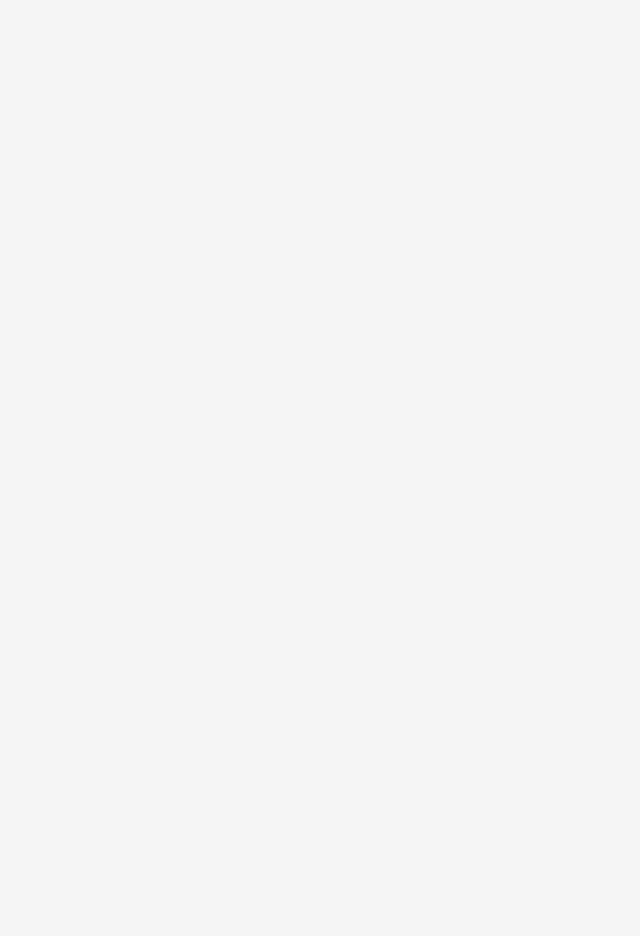
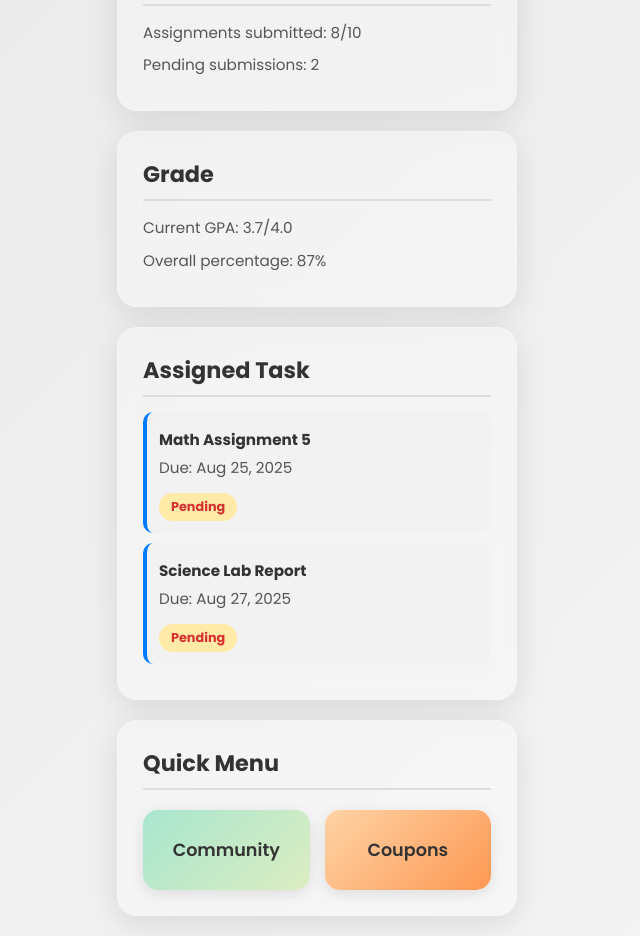
Before and after one commit to elizalsmn/CTG4-2025, a React (Create React App) app in the folder frontend/: page /home in a window 1280 px wide. Before the commit this address had no page. Shown: the part 380-1316 px from the top of the page, without its empty margins (323-963 px from the left). Before the commit the page ends 800 px from the top, so only its background shows below. Built offline with nearby package versions, Linux system fonts and the light colour scheme.

Commit message:
Homepage without linkage to other pages yet

```diff
--- a/frontend/src/App.js
+++ b/frontend/src/App.js
@@ -1,12 +1,12 @@
-import logo from './logo.svg';
 import './App.css';
 import { BrowserRouter as Router, Routes, Route } from 'react-router-dom';
 import Signup from './components/Signup';
 import Signup2 from './components/Signup2';
 import TakeVideo from './components/TakeVideo';
-import AsgInfo from './components/AsgInfo'
-import LessonsLibrary from './components/LessonsLibrary'
+import AsgInfo from './components/AsgInfo';
+import LessonsLibrary from './components/LessonsLibrary';
 import Leaderboard from './components/Leaderboard';
+import HomePage from './components/HomePage';
 
 function App() {
   return (
@@ -21,6 +21,7 @@ function App() {
           <Route path="/" element={<Signup />} />
           <Route path="/signup2" element={<Signup2 />} />
           <Route path="/leaderboard" element={<Leaderboard />} />
+          <Route path="/home" element={<HomePage />} />
         </Routes>
       </div>
     </Router>
--- /dev/null
+++ b/frontend/src/components/HomePage.css
@@ -0,0 +1,187 @@
+.home-page {
+  min-height: 100vh;
+  background: linear-gradient(135deg, #e8e8e8, #f5f5f5);
+  padding: 20px;
+  font-family: 'Segoe UI', Tahoma, Geneva, Verdana, sans-serif;
+}
+
+.home-header {
+  text-align: center;
+  margin-bottom: 40px;
+}
+
+.home-header h1 {
+  font-size: 2.5em;
+  font-weight: bold;
+  color: #333;
+  margin: 0;
+}
+
+.content-container {
+  max-width: 400px;
+  margin: 0 auto;
+  display: flex;
+  flex-direction: column;
+  gap: 20px;
+}
+
+.info-card {
+  background: rgba(255, 255, 255, 0.3);
+  backdrop-filter: blur(10px);
+  border-radius: 20px;
+  padding: 25px;
+  box-shadow: 0 8px 32px rgba(0, 0, 0, 0.1);
+  border: 1px solid rgba(255, 255, 255, 0.2);
+  transition: transform 0.3s ease, box-shadow 0.3s ease;
+}
+
+.info-card:hover {
+  transform: translateY(-5px);
+  box-shadow: 0 12px 40px rgba(0, 0, 0, 0.15);
+}
+
+.info-card h2 {
+  font-size: 1.4em;
+  font-weight: bold;
+  color: #333;
+  margin: 0 0 15px 0;
+  border-bottom: 2px solid #ddd;
+  padding-bottom: 8px;
+}
+
+.card-content {
+  color: #555;
+  line-height: 1.6;
+}
+
+.card-content p {
+  margin: 8px 0;
+  font-size: 0.95em;
+}
+
+.task-item {
+  background: rgba(240, 240, 240, 0.5);
+  border-radius: 10px;
+  padding: 12px;
+  margin: 10px 0;
+  border-left: 4px solid #007bff;
+}
+
+.task-item p {
+  margin: 4px 0;
+}
+
+.task-item strong {
+  color: #333;
+}
+
+.status {
+  display: inline-block;
+  padding: 4px 12px;
+  border-radius: 15px;
+  font-size: 0.8em;
+  font-weight: bold;
+  margin-top: 8px;
+}
+
+.status.pending {
+  background: #ffeaa7;
+  color: #d63031;
+}
+
+.quick-menu {
+  background: rgba(255, 255, 255, 0.3);
+  backdrop-filter: blur(10px);
+  border-radius: 20px;
+  padding: 25px;
+  box-shadow: 0 8px 32px rgba(0, 0, 0, 0.1);
+  border: 1px solid rgba(255, 255, 255, 0.2);
+}
+
+.quick-menu h2 {
+  font-size: 1.4em;
+  font-weight: bold;
+  color: #333;
+  margin: 0 0 20px 0;
+  border-bottom: 2px solid #ddd;
+  padding-bottom: 8px;
+}
+
+.menu-buttons {
+  display: grid;
+  grid-template-columns: 1fr 1fr;
+  gap: 15px;
+}
+
+.menu-btn {
+  background: rgba(240, 240, 240, 0.6);
+  border: none;
+  border-radius: 15px;
+  padding: 20px 15px;
+  font-size: 1.1em;
+  font-weight: 600;
+  color: #333;
+  cursor: pointer;
+  transition: all 0.3s ease;
+  box-shadow: 0 4px 15px rgba(0, 0, 0, 0.1);
+  min-height: 80px;
+  display: flex;
+  align-items: center;
+  justify-content: center;
+}
+
+.menu-btn:hover {
+  transform: translateY(-3px);
+  box-shadow: 0 8px 25px rgba(0, 0, 0, 0.15);
+  background: rgba(255, 255, 255, 0.8);
+}
+
+.menu-btn:active {
+  transform: translateY(0);
+  box-shadow: 0 4px 15px rgba(0, 0, 0, 0.1);
+}
+
+.menu-btn.community {
+  background: linear-gradient(135deg, #a8e6cf, #dcedc1);
+}
+
+.menu-btn.coupons {
+  background: linear-gradient(135deg, #ffd3a5, #fd9853);
+}
+
+.menu-btn.community:hover {
+  background: linear-gradient(135deg, #88d8a3, #c8e6c9);
+}
+
+.menu-btn.coupons:hover {
+  background: linear-gradient(135deg, #ffb74d, #ff8a65);
+}
+
+/* Responsive design */
+@media (max-width: 480px) {
+  .home-page {
+    padding: 15px;
+  }
+
+  .content-container {
+    max-width: 100%;
+  }
+
+  .home-header h1 {
+    font-size: 2em;
+  }
+
+  .info-card, .quick-menu {
+    padding: 20px;
+  }
+
+  .menu-buttons {
+    gap: 10px;
+  }
+
+  .menu-btn {
+    padding: 15px 10px;
+    font-size: 1em;
+    min-height: 70px;
+  }
+}
--- /dev/null
+++ b/frontend/src/components/HomePage.js
@@ -0,0 +1,73 @@
+import React from 'react';
+import './HomePage.css';
+
+const HomePage = () => {
+  return (
+    <div className="home-page">
+      <header className="home-header">
+        <h1>Home Page</h1>
+      </header>
+
+      <div className="content-container">
+        {/* Attendance Section */}
+        <div className="info-card">
+          <h2>Attendance</h2>
+          <div className="card-content">
+            <p>Current attendance: 85%</p>
+            <p>Classes attended: 17/20</p>
+          </div>
+        </div>
+
+        {/* Submission Section */}
+        <div className="info-card">
+          <h2>Submission</h2>
+          <div className="card-content">
+            <p>Assignments submitted: 8/10</p>
+            <p>Pending submissions: 2</p>
+          </div>
+        </div>
+
+        {/* Grade Section */}
+        <div className="info-card">
+          <h2>Grade</h2>
+          <div className="card-content">
+            <p>Current GPA: 3.7/4.0</p>
+            <p>Overall percentage: 87%</p>
+          </div>
+        </div>
+
+        {/* Assigned Task Section */}
+        <div className="info-card">
+          <h2>Assigned Task</h2>
+          <div className="card-content">
+            <div className="task-item">
+              <p><strong>Math Assignment 5</strong></p>
+              <p>Due: Aug 25, 2025</p>
+              <span className="status pending">Pending</span>
+            </div>
+            <div className="task-item">
+              <p><strong>Science Lab Report</strong></p>
+              <p>Due: Aug 27, 2025</p>
+              <span className="status pending">Pending</span>
+            </div>
+          </div>
+        </div>
+
+        {/* Quick Menu Section */}
+        <div className="quick-menu">
+          <h2>Quick Menu</h2>
+          <div className="menu-buttons">
+            <button className="menu-btn community" onClick={() => console.log('Community clicked')}>
+              <span>Community</span>
+            </button>
+            <button className="menu-btn coupons" onClick={() => console.log('Coupons clicked')}>
+              <span>Coupons</span>
+            </button>
+          </div>
+        </div>
+      </div>
+    </div>
+  );
+};
+
+export default HomePage;
```
